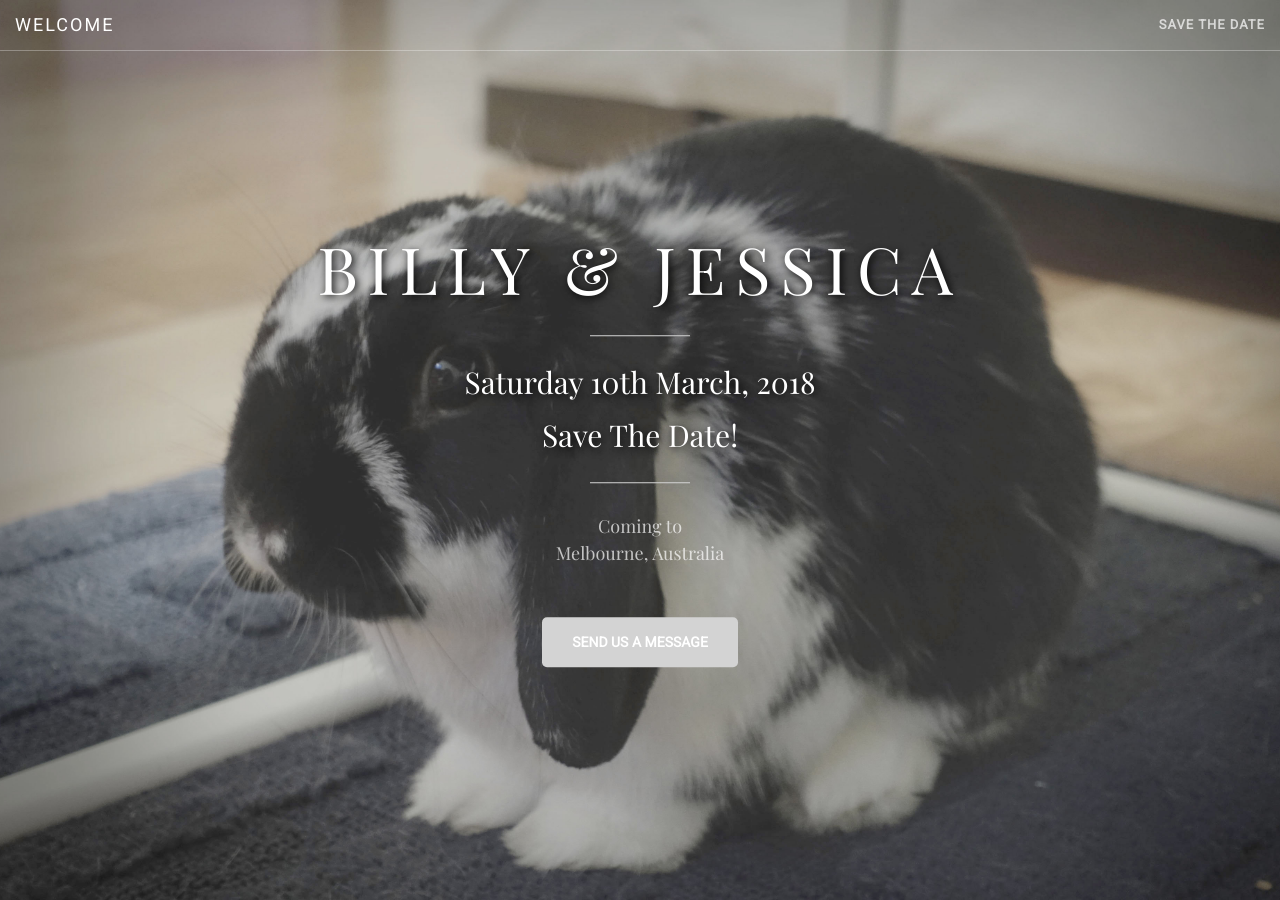
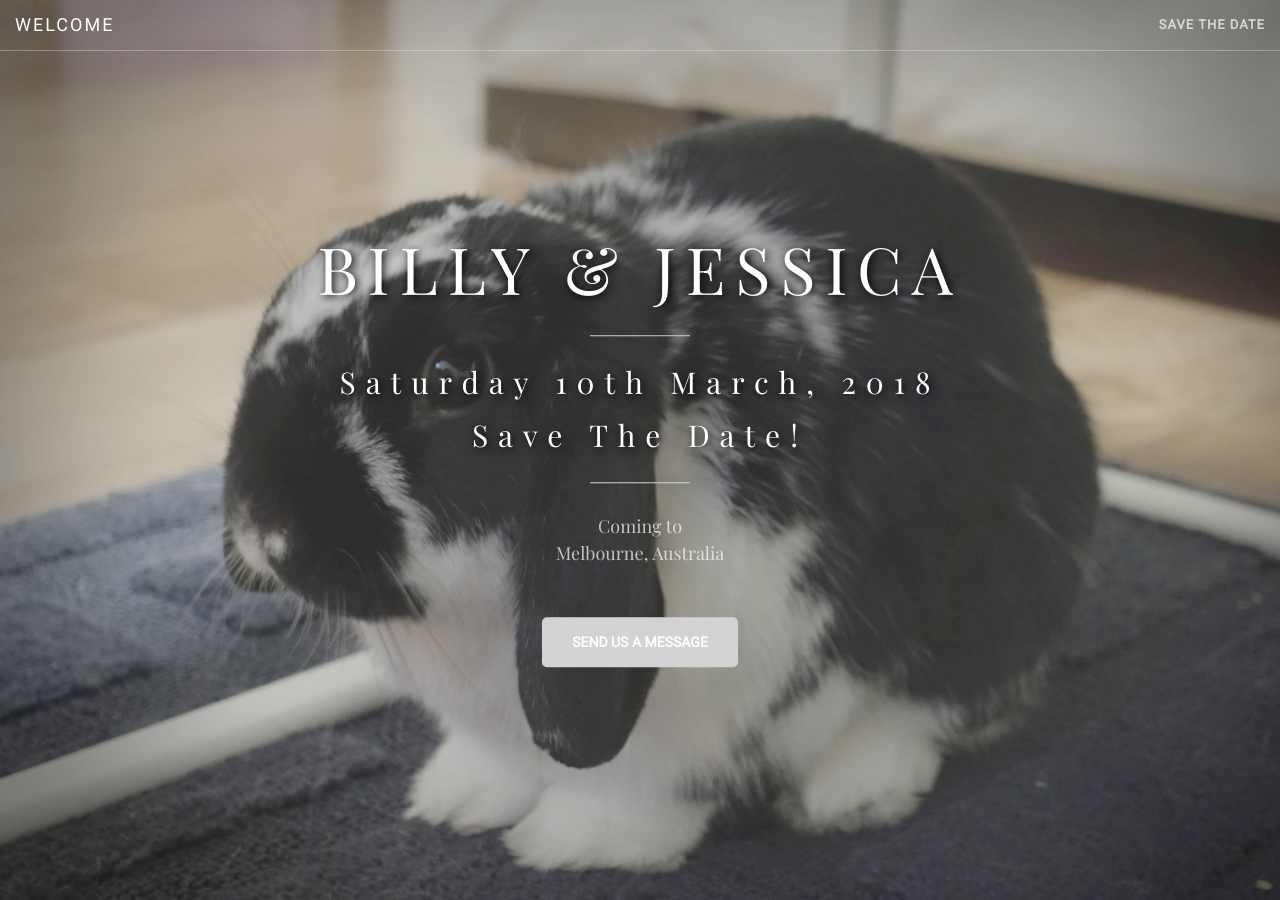
Before and after one commit to notbleh/wed-website, a Jekyll site: the page built from savethedate.html, in a window 1280 px wide and 900 px high. Built offline with Jekyll 4.4.1, drawn with Linux system fonts in a browser that asks for light colours.

Commit message:
Update style.css

```diff
--- a/css/style.css
+++ b/css/style.css
@@ -1,4 +1,8 @@
 .header-content h1 {
+    letter-spacing: 10px;
+}
+
+.header-content h2 {
     letter-spacing: 10px;
 }
 
```
